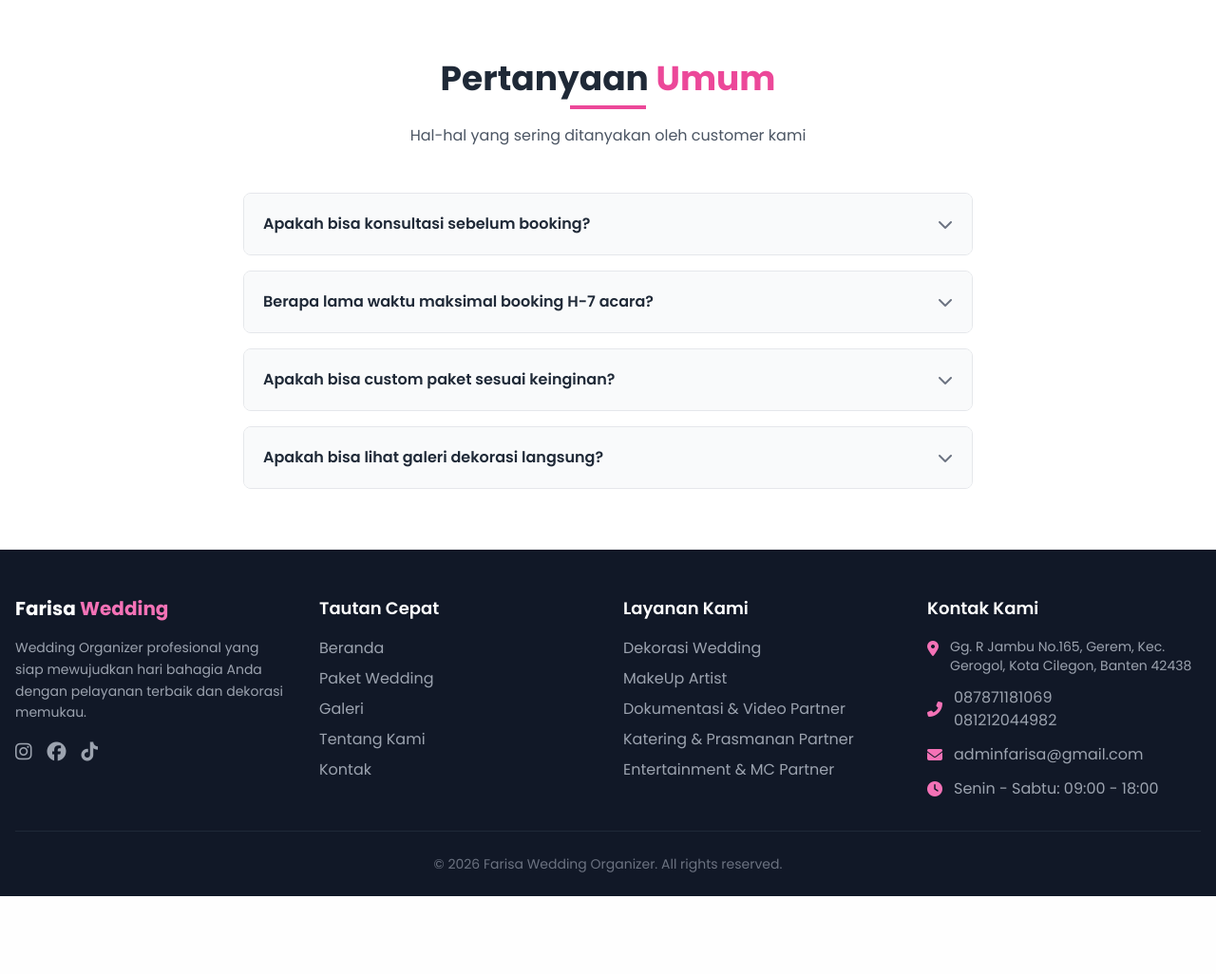
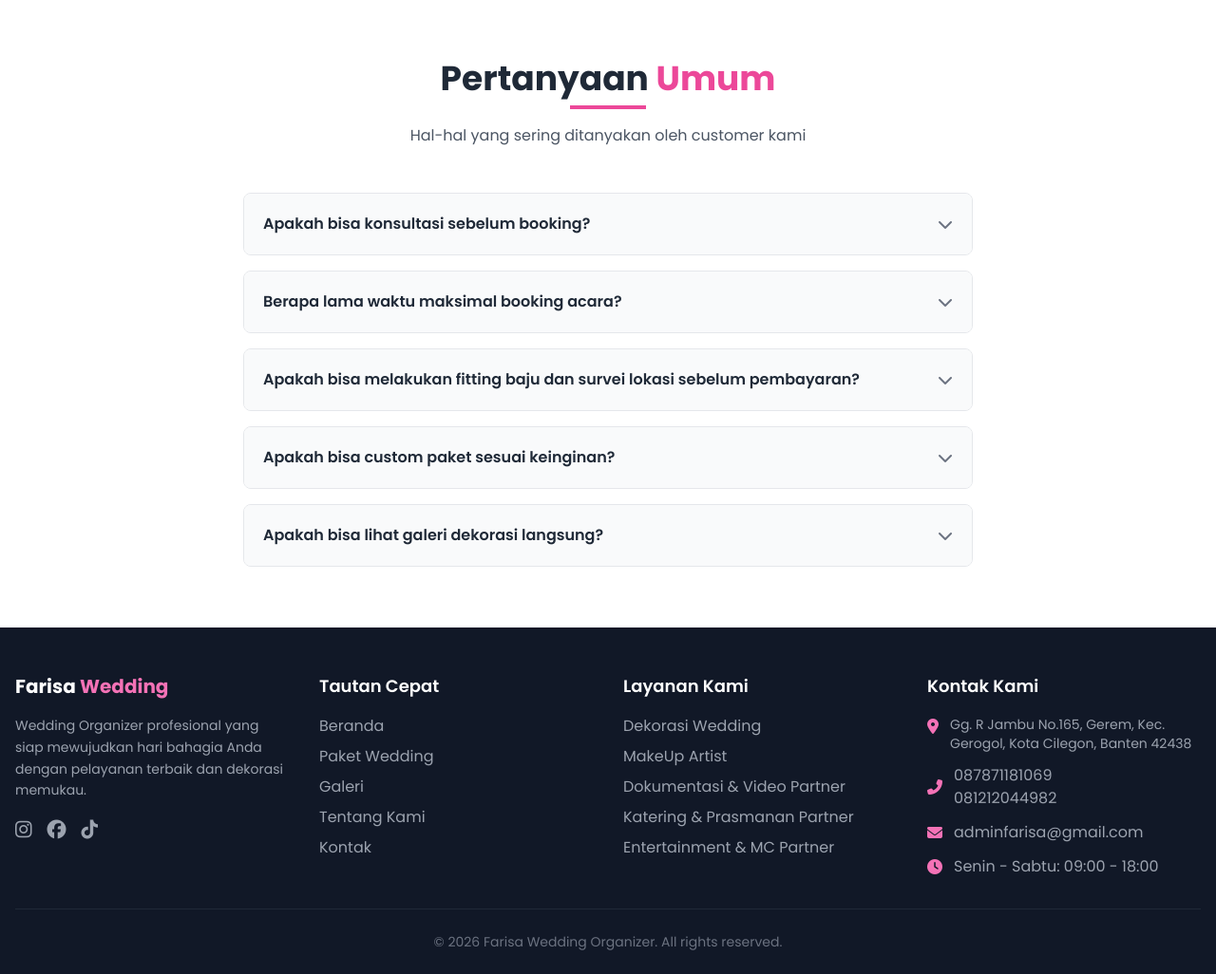
Before and after one commit to Rakoon20/farisa-wedding-web, a Laravel app: page /contact in a window 1280 px wide. Shown: the part 2140-3166 px from the top of the page at 95% size. Before the commit the page ends 3084 px from the top, so only its background shows below. Run offline with Laravel 12, Linux system fonts and the light colour scheme; parts of the project's set-up code (start-up, migrations or seed data) failed here and were passed over; some libraries are stand-ins or nearby versions.

Commit message:
rapihin sedikit

```diff
--- a/resources/views/contact.blade.php
+++ b/resources/views/contact.blade.php
@@ -178,7 +178,7 @@
 
                 <div class="border border-gray-200 rounded-lg overflow-hidden">
                     <button @click="open = open === 2 ? null : 2" class="w-full flex justify-between items-center p-5 text-left bg-gray-50 hover:bg-gray-100 transition">
-                        <span class="font-semibold text-gray-800">Berapa lama waktu maksimal booking H-7 acara?</span>
+                        <span class="font-semibold text-gray-800">Berapa lama waktu maksimal booking acara?</span>
                         <i class="fas fa-chevron-down text-gray-500 transition-transform" :class="{ 'rotate-180': open === 2 }"></i>
                     </button>
                     <div x-show="open === 2" x-collapse class="p-5 text-gray-600 border-t border-gray-200">
@@ -188,20 +188,30 @@
 
                 <div class="border border-gray-200 rounded-lg overflow-hidden">
                     <button @click="open = open === 3 ? null : 3" class="w-full flex justify-between items-center p-5 text-left bg-gray-50 hover:bg-gray-100 transition">
-                        <span class="font-semibold text-gray-800">Apakah bisa custom paket sesuai keinginan?</span>
+                        <span class="font-semibold text-gray-800">Apakah bisa melakukan fitting baju dan survei lokasi sebelum pembayaran?</span>
                         <i class="fas fa-chevron-down text-gray-500 transition-transform" :class="{ 'rotate-180': open === 3 }"></i>
                     </button>
                     <div x-show="open === 3" x-collapse class="p-5 text-gray-600 border-t border-gray-200">
+                        Tidak. Customer perlu melakukan pembayaran DP sebesar 50% dari total paket terlebih dahulu sebagai konfirmasi pemesanan. Setelah pembayaran dikonfirmasi, proses fitting baju dan survei lokasi acara dapat dijadwalkan bersama tim Farisa Wedding Organizer.
+                    </div>
+                </div>
+
+                <div class="border border-gray-200 rounded-lg overflow-hidden">
+                    <button @click="open = open === 4 ? null : 4" class="w-full flex justify-between items-center p-5 text-left bg-gray-50 hover:bg-gray-100 transition">
+                        <span class="font-semibold text-gray-800">Apakah bisa custom paket sesuai keinginan?</span>
+                        <i class="fas fa-chevron-down text-gray-500 transition-transform" :class="{ 'rotate-180': open === 4 }"></i>
+                    </button>
+                    <div x-show="open === 4" x-collapse class="p-5 text-gray-600 border-t border-gray-200">
                         Bisa! Kami menyediakan layanan custom paket sesuai dengan kebutuhan dan budget Anda. Silakan konsultasikan keinginan Anda dengan tim kami.
                     </div>
                 </div>
 
                 <div class="border border-gray-200 rounded-lg overflow-hidden">
-                    <button @click="open = open === 4 ? null : 4" class="w-full flex justify-between items-center p-5 text-left bg-gray-50 hover:bg-gray-100 transition">
+                    <button @click="open = open === 5 ? null : 5" class="w-full flex justify-between items-center p-5 text-left bg-gray-50 hover:bg-gray-100 transition">
                         <span class="font-semibold text-gray-800">Apakah bisa lihat galeri dekorasi langsung?</span>
-                        <i class="fas fa-chevron-down text-gray-500 transition-transform" :class="{ 'rotate-180': open === 4 }"></i>
+                        <i class="fas fa-chevron-down text-gray-500 transition-transform" :class="{ 'rotate-180': open === 5 }"></i>
                     </button>
-                    <div x-show="open === 4" x-collapse class="p-5 text-gray-600 border-t border-gray-200">
+                    <div x-show="open === 5" x-collapse class="p-5 text-gray-600 border-t border-gray-200">
                         Tentu! Kami memiliki galeri fisik yang bisa Anda kunjungi di alamat kami. Anda juga bisa melihat contoh dekorasi dan paket wedding secara langsung.
                     </div>
                 </div>
```
